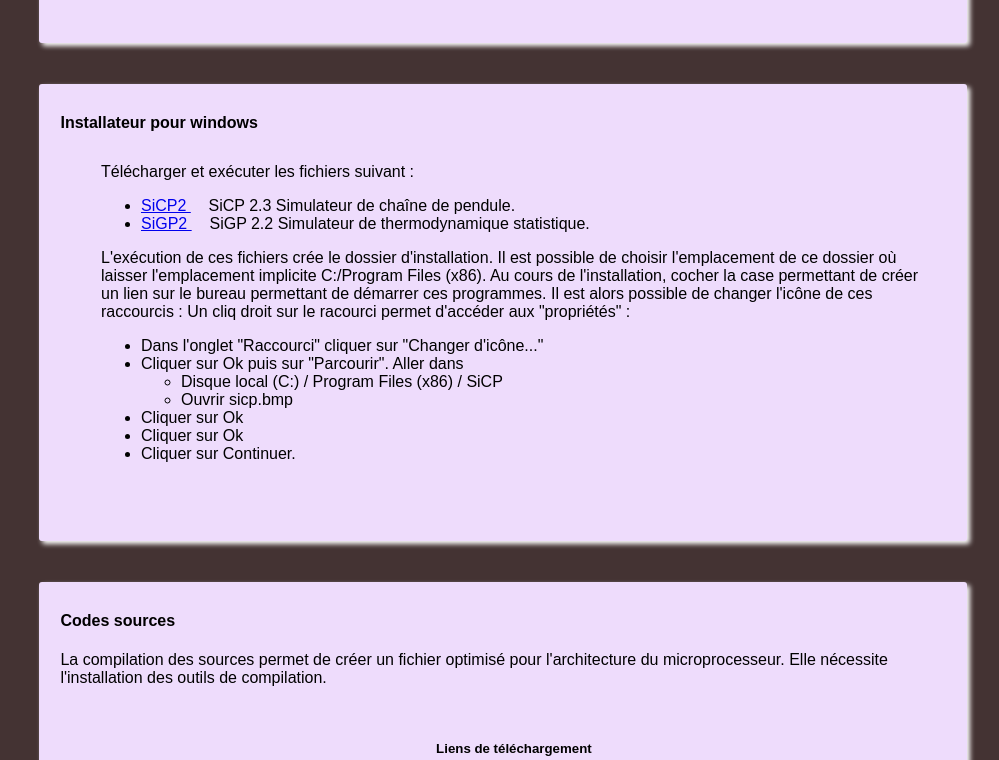
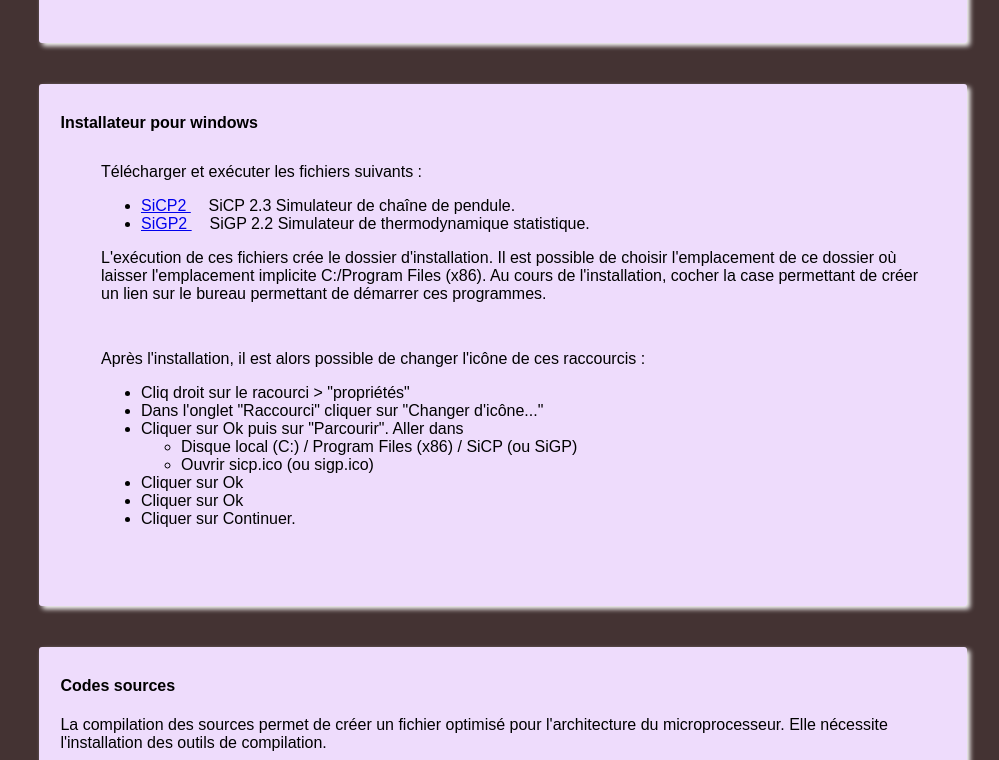
Before and after one commit to runigo/runigo.github.io, a plain HTML site: page telechargement.html in a window 1280 px wide. Shown: the part 596-1356 px from the top of the page, without its empty margins (281-1280 px from the left). Drawn offline with Linux system fonts and the light colour scheme.

Commit message:
Installateur

```diff
--- a/telechargement.html
+++ b/telechargement.html
@@ -67,7 +67,7 @@
 <section>	<!--		POUR WINDOWS		-->
 		<h4>Installateur pour windows</h4>
 	<article>	<!--		TÉLÉCHARGEMENT		-->
-	Télécharger et exécuter les fichiers suivant :
+	Télécharger et exécuter les fichiers suivants :
 		<ul>
 			<li><a href="setupSiCP.exe" > SiCP2 </a> &nbsp;&nbsp;&nbsp; SiCP 2.3 Simulateur de chaîne de pendule.
 			<li><a href="setupSiGP.exe" > SiGP2 </a> &nbsp;&nbsp;&nbsp; SiGP 2.2 Simulateur de thermodynamique statistique.
@@ -75,16 +75,19 @@
 	L'exécution de ces fichiers crée le dossier d'installation.
 	Il est possible de choisir l'emplacement de ce dossier où laisser l'emplacement implicite C:/Program Files (x86).
 	Au cours de l'installation, cocher la case permettant de créer un lien sur le bureau permettant de démarrer ces programmes.
-	Il est alors possible de changer l'icône de ces raccourcis :
+	</article>
 
-Un cliq droit sur le racourci permet d'accéder aux "propriétés" :
+
+	<article>	<!--		TÉLÉCHARGEMENT		-->
+	Après l'installation, il est alors possible de changer l'icône de ces raccourcis :
 
 		<ul>
+			<li>Cliq droit sur le racourci > "propriétés"
 			<li>Dans l'onglet "Raccourci" cliquer sur "Changer d'icône..."
 			<li>Cliquer sur Ok puis sur "Parcourir". Aller dans
 				<ul>
-					<li>Disque local (C:) / Program Files (x86) / SiCP
-					<li>Ouvrir sicp.bmp
+					<li>Disque local (C:) / Program Files (x86) / SiCP (ou SiGP)
+					<li>Ouvrir sicp.ico (ou sigp.ico)
 				</ul>
 			<li>Cliquer sur Ok
 			<li>Cliquer sur Ok
```
